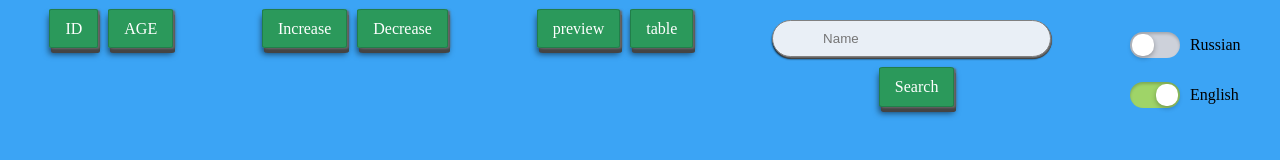
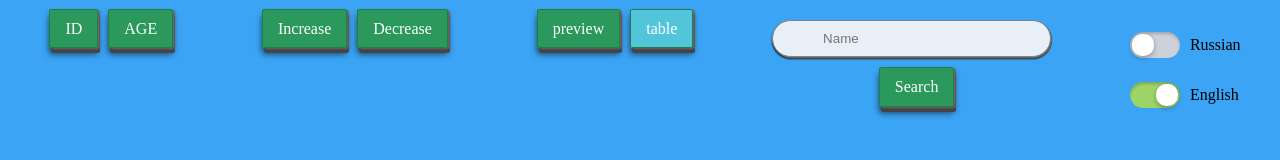
Before and after one commit to Deniskakaka/list, a React app: page / in a window 1280 px wide. Shown: the top 160 px of the page. Built offline with nearby package versions, Linux system fonts and the light colour scheme.

Commit message:
'choose'

```diff
--- a/src/app/App.jsx
+++ b/src/app/App.jsx
@@ -20,6 +20,9 @@ function App() {
             <Route exact render={() => <Head
                 location={location}
                 increase={increase}
+                decrease={decrease}
+                id={id}
+                age={age}
                 setId={setId}
                 setIncrease={setIncrease}
                 setDecrease={setDecrease}
--- a/src/functions.js
+++ b/src/functions.js
@@ -91,7 +91,7 @@ export function render(string, element, func, list) {
                     </li>
                 </Fade>
     }
-    if(string.includes('table')) {
+    if(string.includes('table') || string === '/') {
         return  <Fade right key={Math.random()}>
                     <li className='table' key={Math.random()}>
                         <div
--- a/src/head/Head.jsx
+++ b/src/head/Head.jsx
@@ -59,49 +59,50 @@ class Head extends React.Component {
             <header className='header'>
                 <div className='header-filter'>
                     <Link
-                        className='header-filter__id'
+                        className={this.props.id ? 'header-filter__id active' : 'header-filter__id'}
                         to={{
                             pathname: `${replaceStringForId(location.pathname)}`,
                             search: this.state.text.split(' ').join(' ')
                         }}
                         onClick={() => this.switchId()}>ID</Link>
                     <Link
-                        className='header-filter__age'
+                        className={this.props.age ? 'header-filter__age active' : 'header-filter__age'}
                         to={{
                             pathname: `${replaceStringForAge(location.pathname)}`,
                             search: this.state.text
                         }}
-                        onClick={() => this.switchAge()}>{this.props.english ? 'AGE' : 'ГОДА'}</Link>
+                        onClick={() => this.switchAge()}>{this.props.english ? 'AGE' : 'года'}</Link>
                 </div>
                 <div className='header-filter'>
                     <Link
-                        className='header-filter__increase'
+                        className={this.props.increase ? 'header-filter__increase active' : 'header-filter__increase'}
                         to={{
                             pathname: `${replaceStringForIncrease(location.pathname)}`,
                             search: this.state.text
                         }}
-                        onClick={() => this.switchIncrease()}>{this.props.english ? 'Increase' : 'ПО ВОЗРОСТАНИЮ'}</Link>
+                        onClick={() => this.switchIncrease()}>{this.props.english ? 'Increase' : 'По возрастанию'}</Link>
                     <Link
-                        className='header-filter__decrease'
+                        className={this.props.decrease ? 'header-filter__decrease active' : 'header-filter__decrease'}
                         to={{
                             pathname: `${replaceStringForDecrease(location.pathname)}`,
                             search: this.state.text
                         }}
-                        onClick={() => this.switchDecrease()}>{this.props.english ? 'Decrease' : 'ПО УМЕНШЕНИЮ'}</Link>
+                        onClick={() => this.switchDecrease()}>{this.props.english ? 'Decrease' : 'По убыванию'}</Link>
                 </div>
                 <div className='header-filter'>
                     <Link
-                        className='header-filter__preview'
+                        className={this.props.location.pathname.includes('preview') ? 'header-filter__preview active' : 'header-filter__preview'}
                         to={{
                             pathname: `${replaceStringForPreview(location.pathname)}`,
                             search: this.state.text
-                        }}>{this.props.english ? 'preview' : 'ПРОСМОТР'}</Link>
+                        }}>{this.props.english ? 'preview' : 'просмотр'}</Link>
                     <Link
-                        className='header-filter__table'
+                        className={this.props.location.pathname.includes('table')
+                            || this.props.location.pathname === '/' ? 'header-filter__table active' : 'header-filter__table'}
                         to={{
                             pathname: `${replaceStringForTable(location.pathname)}`,
                             search: this.state.text
-                        }}>{this.props.english ? 'table' : 'ТАБЛИЦА'}</Link>
+                        }}>{this.props.english ? 'table' : 'таблица'}</Link>
                 </div>
                 <div className='header-filter name'>
                     <input
@@ -113,13 +114,13 @@ class Head extends React.Component {
                         to={{
                             pathname: location.pathname,
                             search: this.state.text
-                        }}>{this.props.english ? 'Search' : 'ПОИСК'}</Link>
+                        }}>{this.props.english ? 'Search' : 'поиск'}</Link>
                 </div>
                 <div className='switch-language'>
                     <input type='checkbox' className='russian' checked={this.props.russian} onChange={() => this.onChangeLanguages()} />
-                    <label>{this.props.english ? 'Russian' : 'РУССКИЙ'}</label>
+                    <label>{this.props.english ? 'Russian' : 'Русский'}</label>
                     <input type='checkbox' className='english' checked={this.props.english} onChange={() => this.onChangeLanguages()} />
-                    <label>{this.props.english ? 'English' : 'АНГЛИЙСКИЙ'}</label>
+                    <label>{this.props.english ? 'English' : 'Английский'}</label>
                 </div>
             </header>
         )
--- a/src/head/head.scss
+++ b/src/head/head.scss
@@ -64,6 +64,10 @@
             animation: none;
         }
     }
+}
+
+.active {
+    background-color: #53c5db;
 }
 
 .switch-language {
--- a/src/listPeople/list.scss
+++ b/src/listPeople/list.scss
@@ -29,7 +29,7 @@
     height: 100%;
     width: 100%;
     min-height: 200px;
-    font-size: 20px;
+    font-size: 17px;
     text-align: center;
 
     @media screen and (max-width: 720px) {
```
